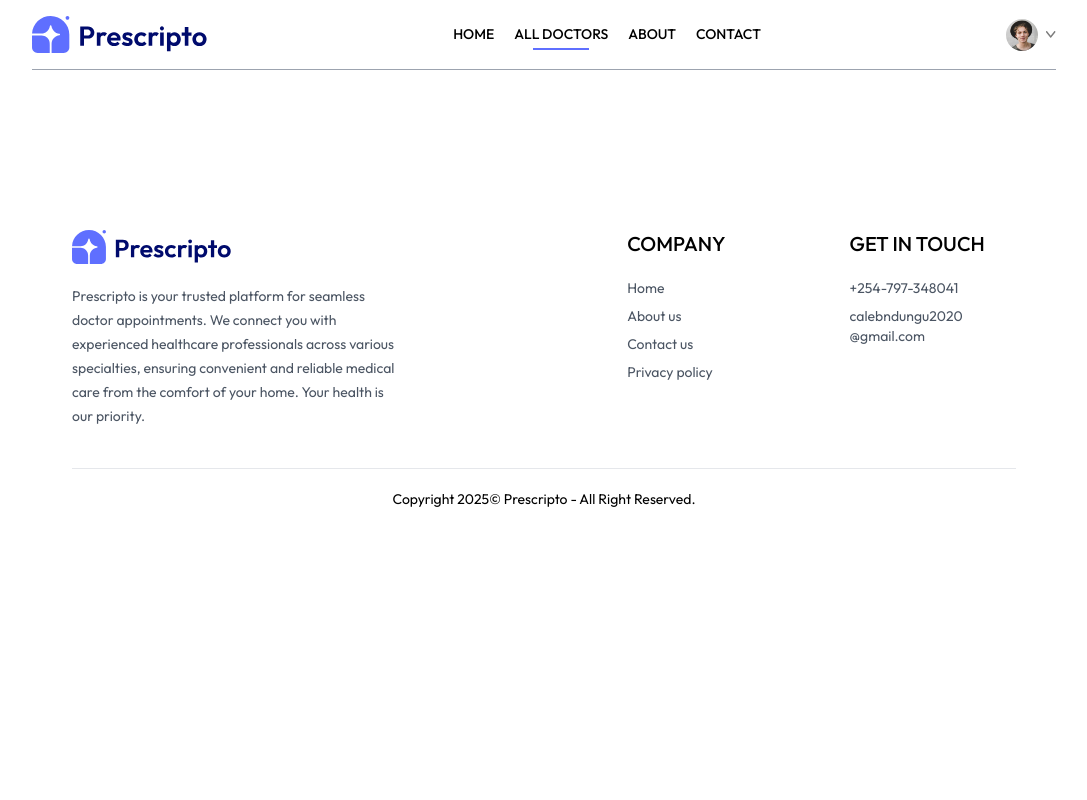
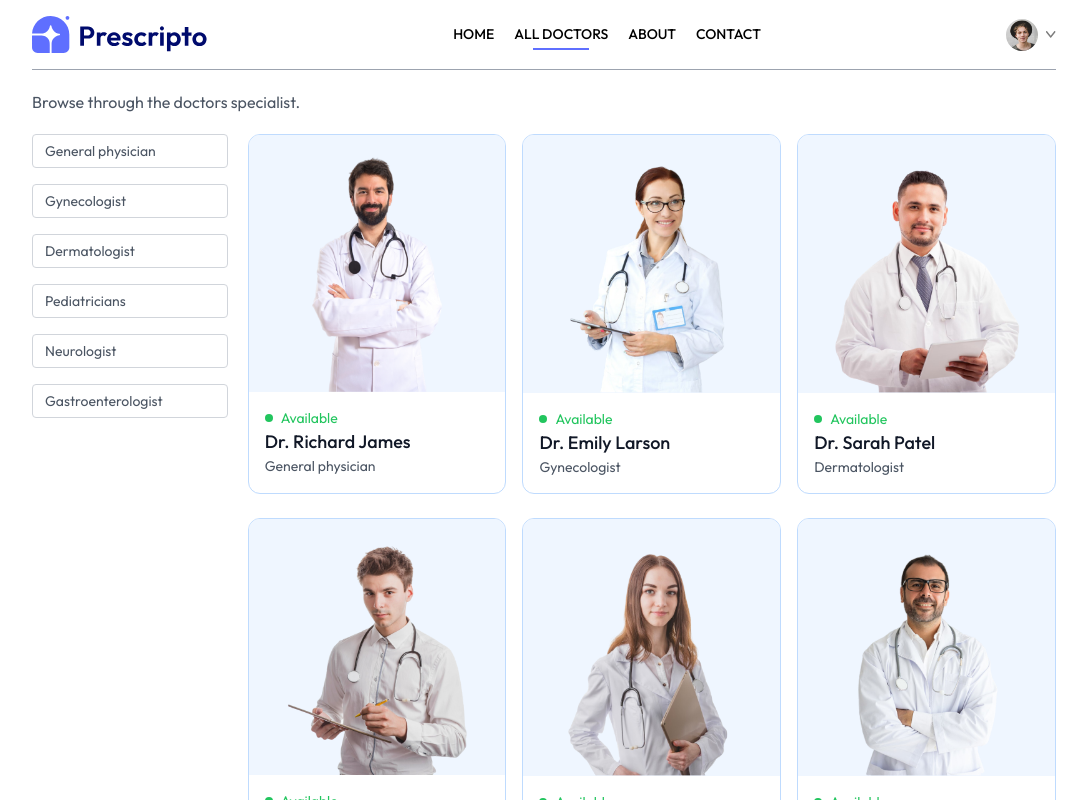
Before and after one commit to CalebM7/doctor-booking-appointment-system-frontend, a React (Vite) app: page /doctors in a window 1280 px wide. Shown: the top 800 px of the page, without its empty margins (96-1183 px from the left). Built offline with nearby package versions, Linux system fonts and the light colour scheme.

Commit message:
Enhance Navbar with logo click navigation and update Doctors page to filter by speciality with improved layout

```diff
--- a/src/components/Navbar.jsx
+++ b/src/components/Navbar.jsx
@@ -11,7 +11,12 @@ const Navbar = () => {
 
   return (
     <div className="flex items-center justify-between text-sm py-4 mb-5 border-b border-b-gray-400">
-      <img className="w-44 cursor-pointer" src={assets.logo} alt="" />
+      <img
+        onClick={() => navigate('/')}
+        className="w-44 cursor-pointer"
+        src={assets.logo}
+        alt=""
+      />
       <ul className="hidden md:flex items-start gap-5 font-medium">
         <NavLink to="/">
           <li className="py-1">HOME</li>
--- a/src/index.css
+++ b/src/index.css
@@ -4,7 +4,7 @@
 @tailwind utilities;
 
 * {
-font-family: Outfit;
+  font-family: Outfit;
 }
 
 .active hr{
--- a/src/pages/Doctors.jsx
+++ b/src/pages/Doctors.jsx
@@ -1,11 +1,128 @@
-import React from 'react'
+import React, { useContext } from 'react';
+import { useNavigate, useParams } from 'react-router-dom';
+import { AppContext } from '../context/AppContext';
+import { useState } from 'react';
+import { useEffect } from 'react';
 
 const Doctors = () => {
+  const { speciality } = useParams();
+  const [filterDoc, setFilterDoc] = useState([]);
+  const navigate = useNavigate();
+
+  const { doctors } = useContext(AppContext);
+
+  const applyFilter = () => {
+    if (speciality) {
+      setFilterDoc(doctors.filter((doc) => doc.speciality === speciality));
+    } else {
+      setFilterDoc(doctors);
+    }
+  };
+
+  useEffect(() => {
+    applyFilter();
+  }, [doctors, speciality]);
+
   return (
     <div>
+      <p className="text-gray-600">Browse through the doctors specialist.</p>
+      <div className="flex flex-col sm:flex-row items-start gap-5 mt-5">
+        <div className="flex flex-col gap-4 text-sm text-gray-600">
+          <p
+            onClick={() =>
+              speciality === 'General physician'
+                ? navigate('/doctors')
+                : navigate('/doctors/General physician')
+            }
+            className={`w-[94vw] sm:w-auto pl-3 py-1.5 pr-16 border border-gray-300 rounded transition-all cursor-pointer ${
+              speciality === 'General physician' ? 'bg-indigo-100 text-black' : ''
+            }`}
+          >
+            General physician
+          </p>
+          <p
+            onClick={() =>
+              speciality === 'Gynecologist'
+                ? navigate('/doctors')
+                : navigate('/doctors/Gynecologist')
+            }
+            className={`w-[94vw] sm:w-auto pl-3 py-1.5 pr-16 border border-gray-300 rounded transition-all cursor-pointer ${
+              speciality === 'Gynecologist' ? 'bg-indigo-100 text-black' : ''
+            }`}
+          >
+            Gynecologist
+          </p>
+          <p
+            onClick={() =>
+              speciality === 'Dermatologist'
+                ? navigate('/doctors')
+                : navigate('/doctors/Dermatologist')
+            }
+            className={`w-[94vw] sm:w-auto pl-3 py-1.5 pr-16 border border-gray-300 rounded transition-all cursor-pointer ${
+              speciality === 'Dermatologist' ? 'bg-indigo-100 text-black' : ''
+            }`}
+          >
+            Dermatologist
+          </p>
+          <p
+            onClick={() =>
+              speciality === 'Pediatricians'
+                ? navigate('/doctors')
+                : navigate('/doctors/Pediatricians')
+            }
+            className={`w-[94vw] sm:w-auto pl-3 py-1.5 pr-16 border border-gray-300 rounded transition-all cursor-pointer ${
+              speciality === 'Pediatricians' ? 'bg-indigo-100 text-black' : ''
+            }`}
+          >
+            Pediatricians
+          </p>
+          <p
+            onClick={() =>
+              speciality === 'Neurologist'
+                ? navigate('/doctors')
+                : navigate('/doctors/Neurologist')
+            }
+            className={`w-[94vw] sm:w-auto pl-3 py-1.5 pr-16 border border-gray-300 rounded transition-all cursor-pointer ${
+              speciality === 'Neurologist' ? 'bg-indigo-100 text-black' : ''
+            }`}
+          >
+            Neurologist
+          </p>
+          <p
+            onClick={() =>
+              speciality === 'Gastroenterologist'
+                ? navigate('/doctors')
+                : navigate('/doctors/Gastroenterologist')
+            }
+            className={`w-[94vw] sm:w-auto pl-3 py-1.5 pr-16 border border-gray-300 rounded transition-all cursor-pointer ${
+              speciality === 'Gastroenterologist' ? 'bg-indigo-100 text-black' : ''
+            }`}
+          >
+            Gastroenterologist
+          </p>
+        </div>
+        <div className="w-full grid grid-cols-auto gap-4 gap-y-6 ">
+          {filterDoc.map((item, index) => (
+            <div
+              onClick={() => navigate(`/appointment/${item._id}`)}
+              className="border border-blue-200 rounded-xl overflow-hidden cursor-pointer hover:translate-y-[-10px] transition-all duration-500"
+              key={index}
+            >
+              <img className="bg-blue-50" src={item.image} alt="" />
+              <div className="p-4">
+                <div className="flex items-center gap-2 text-sm text-center text-green-500">
+                  <p className="w-2 h-2 bg-green-500 rounded-full"></p>
+                  <p>Available</p>
+                </div>
+                <p className="text-gray-900 text-lg font-medium">{item.name}</p>
+                <p className="text-gray-600 text-sm">{item.speciality}</p>
+              </div>
+            </div>
+          ))}
+        </div>
+      </div>
+    </div>
+  );
+};
 
-    </div>
-  )
-}
-
-export default Doctors
+export default Doctors;
```
